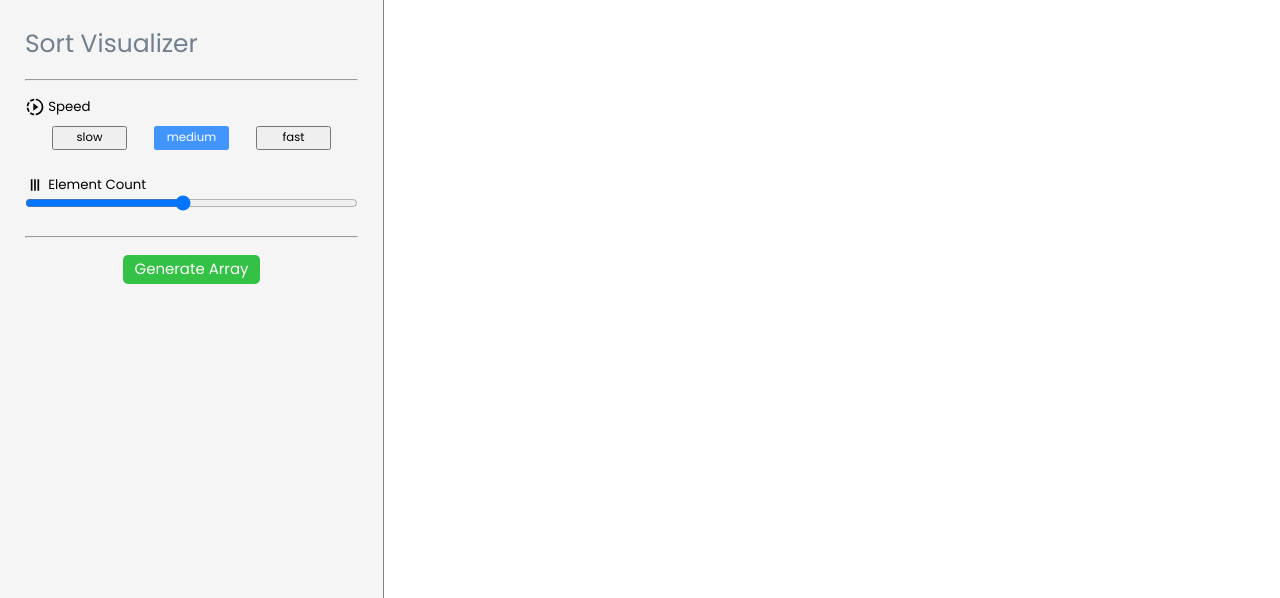
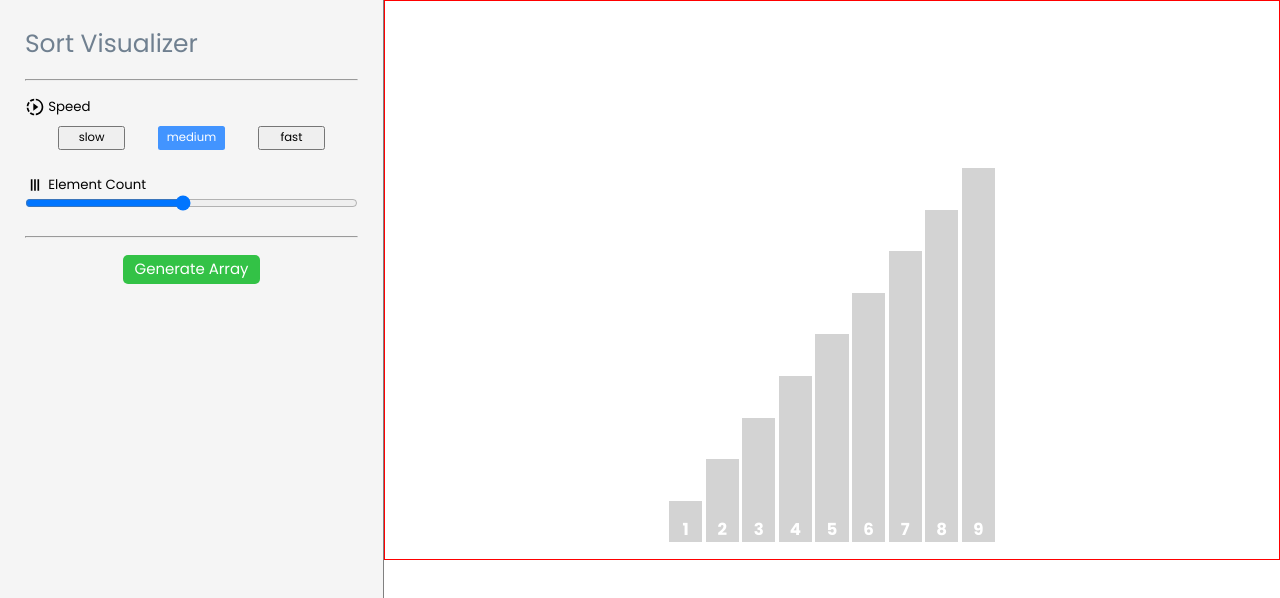
Before and after one commit to edgarmuyomba/sortVisualizer, a React (Vite) app: page / in a window 1280 px wide. Shown: the top 598 px of the page. Built offline with nearby package versions, Linux system fonts and the light colour scheme.

Commit message:
display window and context api setup

```diff
--- a/src/App.scss
+++ b/src/App.scss
@@ -1,4 +1,8 @@
 #root {
-  max-width: 1280px;
+  width: min(100%, 1280px);
+  min-width: 1080px;
   height: 100vh;
+  display: flex;
+  align-items: start;
+  justify-content: center;
 }
--- a/src/App.tsx
+++ b/src/App.tsx
@@ -1,12 +1,41 @@
 import React from 'react';
+
+import { createContext } from 'react';
+
 import './App.scss'
 import Sidebar from './components/sidebar/sidebar';
+import AnimationWindow from './components/animationWindow/animationWindow';
+
+interface Settings {
+  speed: number;
+  count: number;
+  algorithm: 'bubblesort' | 'insertionsort' | 'mergesort' | 'quicksort' | 'selectionsort';
+  array: number[];
+  setSpeed: () => void;
+  setCount: () => void;
+  generateArray: () => void;
+  shuffleArray: () => void;
+  sortArray: () => void;
+}
+
+export const SettingsContext = createContext<Settings>({
+  speed: 1,
+  count: 10,
+  algorithm: 'bubblesort',
+  array: [1, 2, 3, 4, 5, 6, 7, 8, 9],
+  setSpeed: () => { },
+  setCount: () => { },
+  generateArray: () => { },
+  shuffleArray: () => { },
+  sortArray: () => { },
+})
 
 function App() {
 
   return (
     <>
       <Sidebar />
+      <AnimationWindow />
     </>
   )
 }
--- /dev/null
+++ b/src/components/animationWindow/animationWindow.tsx
@@ -0,0 +1,28 @@
+import React, { useState } from "react";
+
+import styles from "./styles.module.scss";
+
+export default function AnimationWindow() {
+
+    const [array, setArray] = useState<number[]>([1, 2, 3, 4, 5, 6, 7, 8, 9]);
+
+    function getHeight(int: number): string {
+        return `${int * 2.5}rem`
+    }
+
+    return (
+        <div className={styles.container}>
+            {
+                array.map((int: number, index: number) => {
+                    return (
+                        <div key={index} className={styles.element} style={{ height: getHeight(int) }}>
+                            <p className={styles.value}>
+                                {int}
+                            </p>
+                        </div>
+                    )
+                })
+            }
+        </div>
+    )
+}
--- /dev/null
+++ b/src/components/animationWindow/styles.module.scss
@@ -0,0 +1,22 @@
+%positioning {
+    display: flex;
+    align-items: end;
+    justify-content: center;
+}
+
+div.container {
+    @extend %positioning;
+    height: 70%;
+    width: 70%;
+    border: 1px solid red;
+    gap: 0.2rem;
+    padding-bottom: 1rem;
+}
+
+div.element {
+    @extend %positioning;
+    width: 2rem;
+    background-color: lightgray;
+    color: white;
+    font-weight: bold;
+}
--- a/src/components/sidebar/styles.module.scss
+++ b/src/components/sidebar/styles.module.scss
@@ -1,5 +1,10 @@
 $accent-blue: rgb(66, 148, 255);
 $accent-green: rgb(51, 194, 70);
+
+%positioning {
+    display: flex;
+    align-items: center;
+}
 
 div.container {
     height: 100%;
@@ -23,8 +28,7 @@ div.setting {
     flex-direction: column;
 
     div.header {
-        display: flex;
-        align-items: center;
+        @extend %positioning;
         gap: 0.2rem;
 
         p.name {
@@ -38,15 +42,14 @@ div.setting {
 }
 
 div.options {
-    display: flex;
-    align-items: center;
+    @extend %positioning;
     justify-content: space-evenly;
     width: 100%;
     padding-top: 0.5rem;
 
     button.option {
         font-size: 0.7rem;
-        width: 4.5rem;
+        width: 4.0rem;
         height: 1.5rem;
     }
 
--- a/src/index.scss
+++ b/src/index.scss
@@ -9,5 +9,11 @@ $font-size: calc(0.8vh + 0.8vw);
   box-sizing: border-box;
   font-family: $font-stack;
   font-size: $font-size;
+}
 
+body {
+  height: 100vh;
+  width: 100vw;
+  display: flex;
+  justify-content: center;
 }
```
